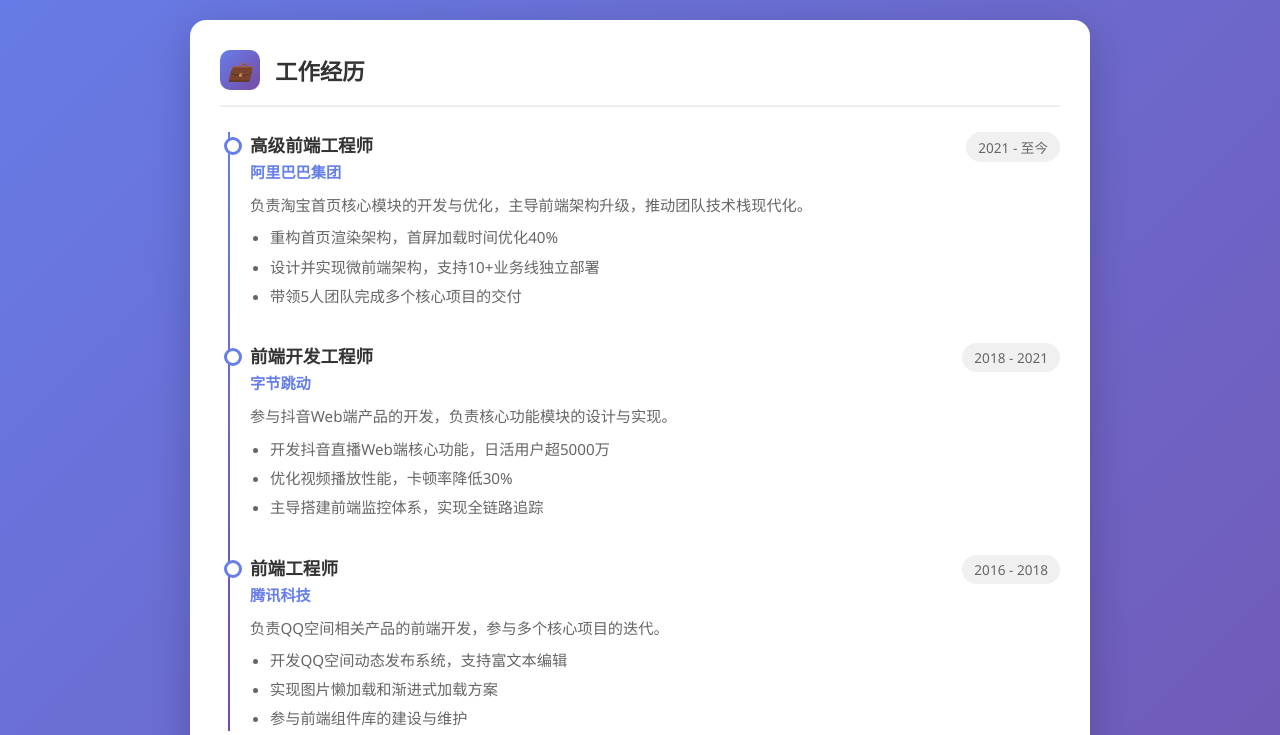
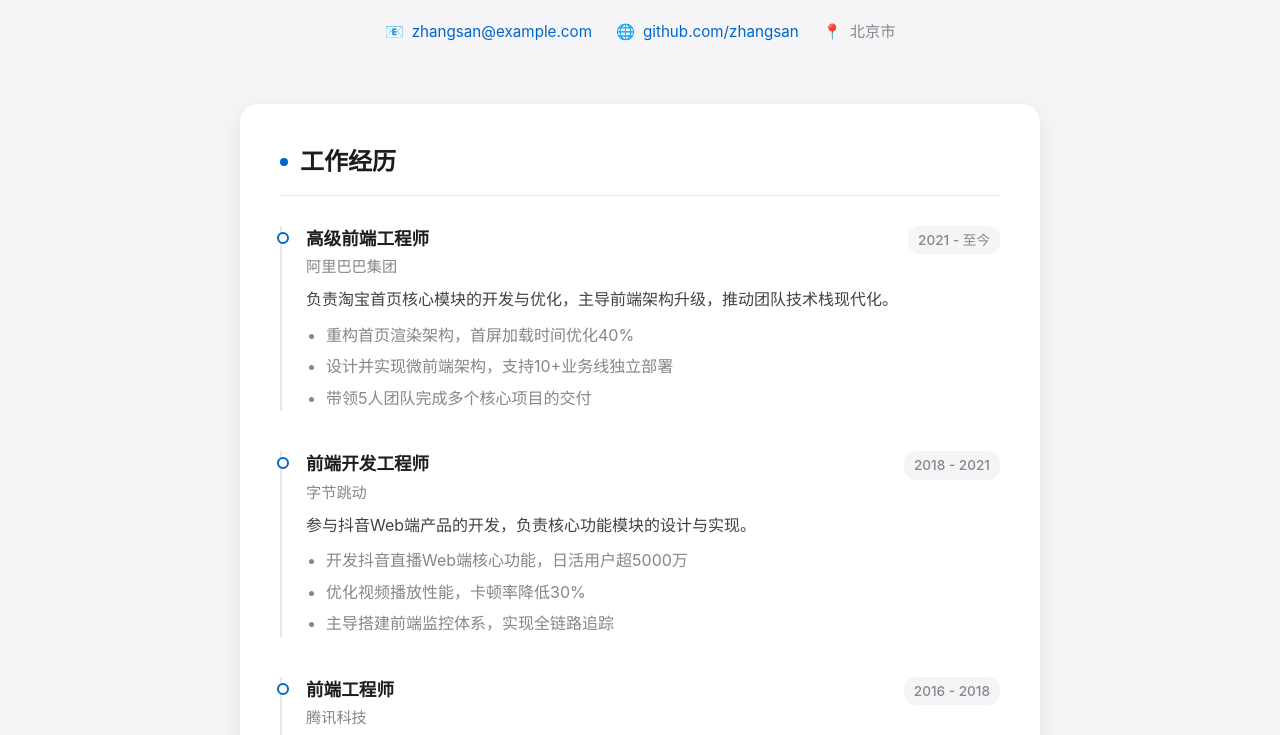
Before and after one commit to Don-liancheng/Don-liancheng.github.io, a plain HTML site: page index.html in a window 1280 px wide. Shown: the part 177-912 px from the top of the page. Drawn offline with Linux system fonts and the light colour scheme.

Commit message:
update 更新样式

```diff
--- a/index.html
+++ b/index.html
@@ -3,8 +3,19 @@
 <head>
     <meta charset="UTF-8">
     <meta name="viewport" content="width=device-width, initial-scale=1.0">
-    <title>个人简历 - 工作经历展示</title>
+    <title>个人简历 - 张三</title>
     <style>
+        :root {
+            --bg-color: #f5f5f7; /* Apple 浅灰背景 */
+            --card-bg: #ffffff;
+            --text-primary: #1d1d1f; /* Apple 深黑 */
+            --text-secondary: #86868b; /* Apple 灰色 */
+            --accent-color: #0066cc; /* Apple 蓝 */
+            --shadow-sm: 0 2px 8px rgba(0, 0, 0, 0.04);
+            --shadow-md: 0 8px 24px rgba(0, 0, 0, 0.08);
+            --radius: 18px;
+        }
+
         * {
             margin: 0;
             padding: 0;
@@ -12,98 +23,120 @@
         }
 
         body {
-            font-family: 'Segoe UI', Tahoma, Geneva, Verdana, sans-serif;
-            background: linear-gradient(135deg, #667eea 0%, #764ba2 100%);
-            min-height: 100vh;
+            font-family: -apple-system, BlinkMacSystemFont, "Segoe UI", Roboto, Helvetica, Arial, sans-serif;
+            background-color: var(--bg-color);
+            color: var(--text-primary);
+            line-height: 1.5;
+            -webkit-font-smoothing: antialiased;
             padding: 40px 20px;
         }
 
         .container {
-            max-width: 900px;
+            max-width: 800px;
             margin: 0 auto;
         }
 
+        /* Header Style */
         .header {
             text-align: center;
-            color: white;
-            margin-bottom: 40px;
+            margin-bottom: 60px;
+            padding-top: 20px;
         }
 
         .header h1 {
-            font-size: 2.5rem;
-            margin-bottom: 10px;
-            text-shadow: 2px 2px 4px rgba(0,0,0,0.3);
+            font-size: 3rem;
+            font-weight: 700;
+            letter-spacing: -0.02em;
+            margin-bottom: 12px;
+            color: var(--text-primary);
         }
 
         .header p {
-            font-size: 1.1rem;
-            opacity: 0.9;
+            font-size: 1.25rem;
+            color: var(--text-secondary);
+            font-weight: 400;
+            margin-bottom: 24px;
         }
 
-        .card {
-            background: white;
-            border-radius: 16px;
-            box-shadow: 0 10px 40px rgba(0,0,0,0.2);
-            padding: 30px;
-            margin-bottom: 30px;
-            animation: fadeInUp 0.6s ease-out;
+        .contact-info {
+            display: flex;
+            justify-content: center;
+            gap: 24px;
+            flex-wrap: wrap;
         }
 
-        @keyframes fadeInUp {
-            from {
-                opacity: 0;
-                transform: translateY(20px);
-            }
-            to {
-                opacity: 1;
-                transform: translateY(0);
-            }
+        .contact-item {
+            display: flex;
+            align-items: center;
+            color: var(--text-secondary);
+            font-size: 0.95rem;
+        }
+
+        .contact-item i {
+            margin-right: 8px;
+            font-style: normal;
+        }
+
+        .contact-item a {
+            color: var(--accent-color);
+            text-decoration: none;
+            transition: opacity 0.2s;
+        }
+
+        .contact-item a:hover {
+            opacity: 0.8;
+            text-decoration: underline;
+        }
+
+        /* Card Style */
+        .card {
+            background: var(--card-bg);
+            border-radius: var(--radius);
+            box-shadow: var(--shadow-md);
+            padding: 40px;
+            margin-bottom: 30px;
+            transition: transform 0.3s ease, box-shadow 0.3s ease;
+        }
+
+        .card:hover {
+            transform: translateY(-2px);
+            box-shadow: 0 12px 32px rgba(0, 0, 0, 0.12);
         }
 
         .card-title {
-            display: flex;
-            align-items: center;
-            margin-bottom: 25px;
+            margin-bottom: 30px;
+            border-bottom: 1px solid #e5e5ea;
             padding-bottom: 15px;
-            border-bottom: 2px solid #eee;
-        }
-
-        .card-title i {
-            width: 40px;
-            height: 40px;
-            background: linear-gradient(135deg, #667eea 0%, #764ba2 100%);
-            border-radius: 10px;
-            display: flex;
-            align-items: center;
-            justify-content: center;
-            margin-right: 15px;
-            color: white;
-            font-size: 1.2rem;
         }
 
         .card-title h2 {
-            color: #333;
-            font-size: 1.4rem;
+            font-size: 1.5rem;
+            font-weight: 600;
+            color: var(--text-primary);
+            display: flex;
+            align-items: center;
         }
 
+        .card-title h2::before {
+            content: '';
+            display: inline-block;
+            width: 8px;
+            height: 8px;
+            background-color: var(--accent-color);
+            border-radius: 50%;
+            margin-right: 12px;
+        }
+
+        /* Timeline Style - Simplified for Keynote look */
         .timeline {
             position: relative;
-            padding-left: 30px;
-        }
-
-        .timeline::before {
-            content: '';
-            position: absolute;
-            left: 8px;
-            top: 0;
-            bottom: 0;
-            width: 2px;
-            background: linear-gradient(180deg, #667eea 0%, #764ba2 100%);
         }
 
         .timeline-item {
             position: relative;
-            margin-bottom: 35px;
+            padding-left: 24px;
+            margin-bottom: 40px;
+            border-left: 2px solid #e5e5ea;
         }
 
         .timeline-item:last-child {
@@ -113,59 +146,63 @@
         .timeline-item::before {
             content: '';
             position: absolute;
-            left: -26px;
-            top: 5px;
-            width: 12px;
-            height: 12px;
-            background: white;
-            border: 3px solid #667eea;
+            left: -5px;
+            top: 6px;
+            width: 8px;
+            height: 8px;
+            background: var(--card-bg);
+            border: 2px solid var(--accent-color);
             border-radius: 50%;
-            z-index: 1;
         }
 
         .timeline-header {
             display: flex;
             justify-content: space-between;
-            align-items: flex-start;
-            margin-bottom: 10px;
+            align-items: baseline;
+            margin-bottom: 8px;
+            flex-wrap: wrap;
+            gap: 10px;
         }
 
         .timeline-header h3 {
-            color: #333;
             font-size: 1.1rem;
-            margin-bottom: 3px;
+            font-weight: 600;
+            color: var(--text-primary);
         }
 
         .timeline-header .company {
-            color: #667eea;
-            font-weight: 600;
+            display: block;
             font-size: 0.95rem;
+            color: var(--text-secondary);
+            margin-top: 4px;
         }
 
         .timeline-header .date {
-            background: #f0f0f0;
-            padding: 5px 12px;
-            border-radius: 20px;
             font-size: 0.85rem;
-            color: #666;
+            color: var(--text-secondary);
+            font-weight: 500;
+            background: #f5f5f7;
+            padding: 4px 10px;
+            border-radius: 12px;
         }
 
         .timeline-description {
-            color: #666;
-            font-size: 0.95rem;
+            color: #424245;
+            font-size: 1rem;
             line-height: 1.6;
-            margin-top: 10px;
         }
 
         .timeline-description ul {
-            margin-top: 8px;
+            margin-top: 10px;
             padding-left: 20px;
+            color: var(--text-secondary);
         }
 
         .timeline-description li {
-            margin-bottom: 5px;
+            margin-bottom: 6px;
         }
 
+        /* Skills Style */
         .skills {
             display: flex;
             flex-wrap: wrap;
@@ -173,59 +210,40 @@
         }
 
         .skill-tag {
-            background: linear-gradient(135deg, #667eea 0%, #764ba2 100%);
-            color: white;
-            padding: 8px 18px;
-            border-radius: 25px;
+            background: #f5f5f7;
+            color: var(--text-primary);
+            padding: 8px 16px;
+            border-radius: 20px;
             font-size: 0.9rem;
-            transition: transform 0.2s, box-shadow 0.2s;
+            font-weight: 500;
+            transition: all 0.2s ease;
         }
 
         .skill-tag:hover {
-            transform: translateY(-2px);
-            box-shadow: 0 4px 12px rgba(102, 126, 234, 0.4);
-        }
-
-        .contact-info {
-            display: flex;
-            flex-wrap: wrap;
-            gap: 20px;
-            justify-content: center;
-        }
-
-        .contact-item {
-            display: flex;
-            align-items: center;
-            color: white;
-            opacity: 0.9;
-        }
-
-        .contact-item i {
-            margin-right: 8px;
-            font-size: 1.1rem;
-        }
-
-        .contact-item a {
-            color: white;
-            text-decoration: none;
-        }
-
-        .contact-item a:hover {
-            text-decoration: underline;
+            background: #e8e8ed;
+            color: var(--accent-color);
         }
 
         @media (max-width: 768px) {
+            body {
+                padding: 20px 16px;
+            }
+
             .header h1 {
-                font-size: 1.8rem;
+                font-size: 2.2rem;
+            }
+
+            .card {
+                padding: 24px;
             }
 
             .timeline-header {
                 flex-direction: column;
-                gap: 8px;
+                gap: 4px;
             }
 
-            .card {
-                padding: 20px;
+            .timeline-header .date {
+                align-self: flex-start;
             }
         }
     </style>
@@ -250,7 +268,6 @@
 
         <div class="card">
             <div class="card-title">
-                <i>💼</i>
                 <h2>工作经历</h2>
             </div>
             <div class="timeline">
@@ -312,7 +329,6 @@
 
         <div class="card">
             <div class="card-title">
-                <i>🛠️</i>
                 <h2>技术技能</h2>
             </div>
             <div class="skills">
@@ -329,7 +345,6 @@
 
         <div class="card">
             <div class="card-title">
-                <i>🎓</i>
                 <h2>教育背景</h2>
             </div>
             <div class="timeline">
@@ -350,7 +365,6 @@
 
         <div class="card">
             <div class="card-title">
-                <i>🏆</i>
                 <h2>项目经验</h2>
             </div>
             <div class="timeline">
```
